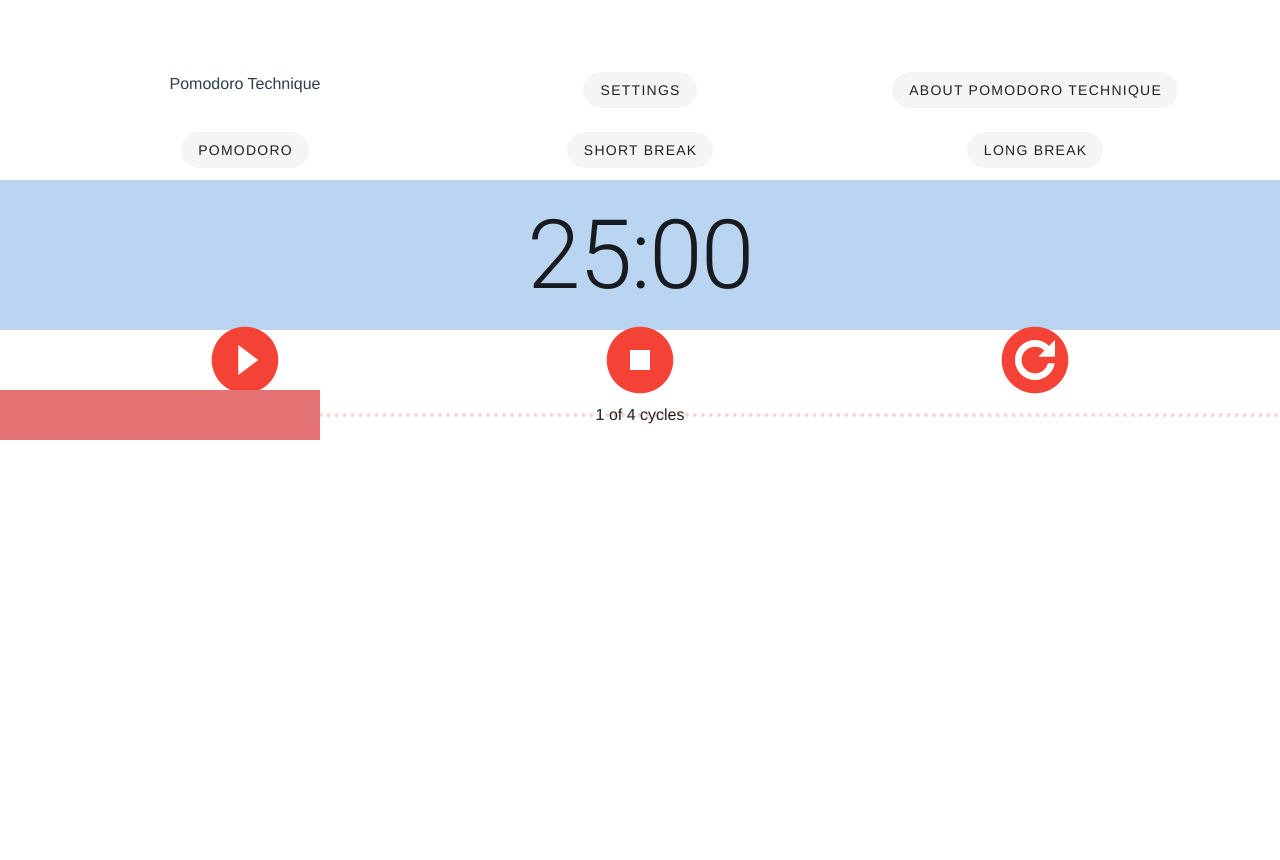
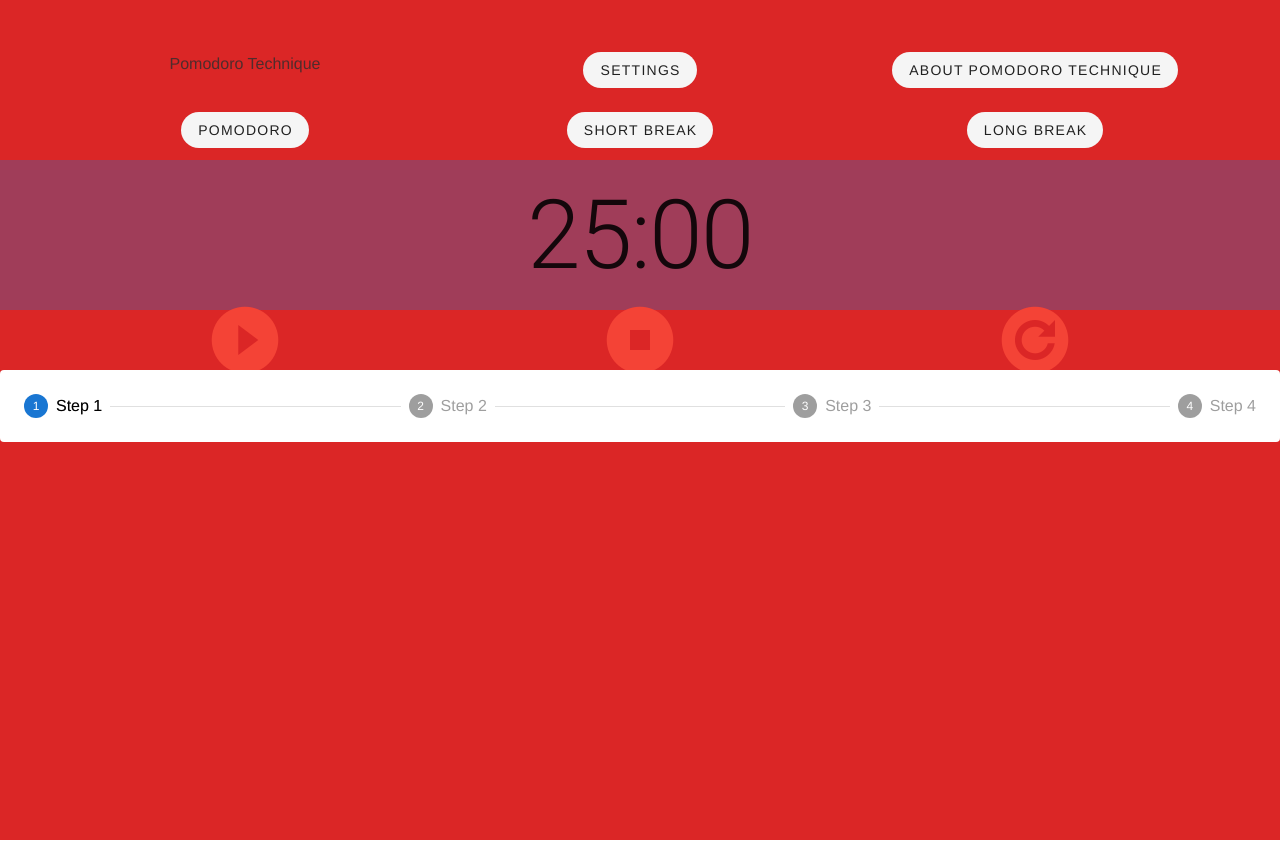
Before and after one commit to ale8jandro/pomodoro-technique, a Vue app: page / in a window 1280 px wide. Built offline with nearby package versions, Linux system fonts and the light colour scheme.

Commit message:
Fix issues and change breaks for steppers

```diff
--- a/src/App.vue
+++ b/src/App.vue
@@ -4,9 +4,7 @@
     <PomodoroButtons />
     <Timer />
     <TimerButtons />
-    <Breaks />
-    <Shortcuts />
-    <TodoList />
+    <Steppers />
   </v-app>
 </template>
 
@@ -15,9 +13,7 @@ import Header from '@/components/Header';
 import PomodoroButtons from '@/components/PomodoroButtons';
 import Timer from '@/components/Timer';
 import TimerButtons from '@/components/TimerButtons';
-import Breaks from '@/components/Breaks';
-import Shortcuts from '@/components/Shortcuts';
-import TodoList from '@/components/TodoList';
+import Steppers from '@/components/Steppers';
 
 export default {
   name: 'App',
@@ -26,9 +22,7 @@ export default {
     PomodoroButtons,
     Timer,
     TimerButtons,
-    Breaks,
-    Shortcuts,
-    TodoList,
+    Steppers,
   },
 }
 </script>
@@ -39,7 +33,8 @@ export default {
     -webkit-font-smoothing: antialiased;
     -moz-osx-font-smoothing: grayscale;
     text-align: center;
-  color: #2c3e50;
-  margin-top: 60px;
+    color: #502c2c;
+    background: #db2626;
+    padding-top: 40px;
   }
 </style>
--- a/src/components/Breaks.vue
+++ /dev/null
@@ -1,23 +0,0 @@
-<template>
-    <v-progress-linear
-      :value="percentage"
-      color="red lighten-2"
-      buffer-value="0"
-      stream
-      height="50"
-    >{{ breaksNumber }} of {{ cycles }} cycles</v-progress-linear>
-</template>
-
-<script>
-import { mapState } from 'vuex';
-
-export default {
-    name: 'Breaks',
-    computed: {
-        ...mapState(['breaksNumber', 'cycles']),
-        percentage() {
-            return (this.breaksNumber/this.cycles) * 100;
-        },
-    },
-}
-</script>
--- a/src/components/CustomizeSettings.vue
+++ b/src/components/CustomizeSettings.vue
@@ -11,6 +11,17 @@
                     <v-spacer></v-spacer>
                     <v-toolbar-items>
                         <v-btn dark text @click="saveSettings">Save</v-btn>
+                        <v-dialog v-model="dialogConfirm" persistent max-width="290">
+                            <v-card>
+                                <v-card-title class="headline">Warning</v-card-title>
+                                <v-card-text>If you change the settings, the timer will be reset to the new parameters</v-card-text>
+                                <v-card-actions>
+                                    <v-spacer></v-spacer>
+                                    <v-btn color="red darken-1" text @click="dialogConfirm = false">Cancel</v-btn>
+                                    <v-btn color="green darken-1" text @click="acceptDialogConfirm">Accept</v-btn>
+                                </v-card-actions>
+                            </v-card>
+                        </v-dialog>
                     </v-toolbar-items>
                 </v-toolbar>
                 <v-list three-line subheader class="text-left">
@@ -70,6 +81,7 @@ export default {
     name: 'CustomizeSettings',
     data: () => ({
         dialog: false,
+        dialogConfirm: false,
         autoStartPomodoroTemporal: true,
         autoStartBreakTemporal: true,
         pomodoroTimeTemporal: 25,
@@ -95,12 +107,17 @@ export default {
             this.cyclesTemporal = this.cycles;
         },
         saveSettings() {
+            this.dialogConfirm = true;
+        },
+        acceptDialogConfirm() {
+            this.dialogConfirm = false;
             this.setPomodoroTime(this.pomodoroTimeTemporal);
             this.setShortBreakTime(this.shortBreakTimeTemporal);
             this.setLongBreakTime(this.longBreakTimeTemporal);
             this.setAutoStartPomodoro(this.autoStartPomodoroTemporal);
             this.setAutoStartBreak(this.autoStartBreakTemporal);
             this.setCycles(this.cyclesTemporal);
+            this.$eventBus.$emit('resetTimer');
             this.dialog = false;
         },
     },
--- a/src/components/Shortcuts.vue
+++ /dev/null
@@ -1,11 +0,0 @@
-<template>
-    <div>
-
-    </div>
-</template>
-
-<script>
-export default {
-    name: 'Shortcuts',
-}
-</script>
--- /dev/null
+++ b/src/components/Steppers.vue
@@ -0,0 +1,36 @@
+<template>
+    <v-stepper class="no-box-shadow" v-model="breaksNumber">
+        <v-stepper-header>
+            <template v-for="cycle in cycles">
+                <v-stepper-step
+                    :key="`${cycle}-step`"
+                    :step="cycle"
+                    :complete="breaksNumber > cycle"
+                    >
+                    Step {{ cycle }}
+                </v-stepper-step>
+                <v-divider
+                    v-if="cycle !== cycles"
+                    :key="`${cycle}-divider`"
+                ></v-divider>
+            </template>
+        </v-stepper-header>
+    </v-stepper>
+</template>
+
+<script>
+import { mapState } from 'vuex';
+
+export default {
+    name: 'Steppers',
+    computed: {
+        ...mapState(['breaksNumber', 'cycles']),
+    },
+}
+</script>
+
+<style>
+    .no-box-shadow {
+        box-shadow: none !important;
+    }
+</style>
--- a/src/components/TimerButtons.vue
+++ b/src/components/TimerButtons.vue
@@ -2,7 +2,7 @@
     <v-container>
         <v-row>
             <v-col>
-                <v-btn icon>
+                <v-btn icon alt="Play Button">
                     <v-icon size="80" color="red" @click="playClick">{{ iconPlay }}</v-icon>
                 </v-btn>
             </v-col>
@@ -58,9 +58,9 @@ export default {
         stopClick() {
             this.resetBreaksNumber();
             this.setTime(this.pomodoroTime);
+            this.setSelectedTime(times.POMODORO_TIME);
         },
         refreshClick() {
-            const actualTime = this.getActualTime();
             this.resetTimer(this.getActualTime());
         },
         nextStage() {
@@ -72,10 +72,10 @@ export default {
             }
         },
         startPomodoroTime() {
-            this.setSelectedTime(times.POMODORO_TIME);
             if (this.selectedTime === times.LONG_BREAK_TIME) {
                 this.stopClick();
             } else {
+                this.setSelectedTime(times.POMODORO_TIME);
                 this.incrementBreaksNumber();
                 this.resetTimer(this.getActualTime());
                 if (this.autoStartPomodoro) {
@@ -115,6 +115,7 @@ export default {
     },
     created() {
         this.$eventBus.$on('setTime', this.setTime);
+        this.$eventBus.$on('resetTimer', this.stopClick);
     },
 }
 </script>
--- a/src/components/TodoList.vue
+++ /dev/null
@@ -1,11 +0,0 @@
-<template>
-    <div>
-
-    </div>
-</template>
-
-<script>
-export default {
-    name: 'TodoList',
-}
-</script>
--- a/src/store/index.js
+++ b/src/store/index.js
@@ -17,13 +17,13 @@ export default new Vuex.Store({
   },
   mutations: {
     setPomodoroTime(state, newTime) {
-      state.pomodoroTime = newTime;
+      state.pomodoroTime = +newTime;
     },
     setShortBreakTime(state, newTime) {
-      state.shortBreakTime = newTime;
+      state.shortBreakTime = +newTime;
     },
     setLongBreakTime(state, newTime) {
-      state.longBreakTime = newTime;
+      state.longBreakTime = +newTime;
     },
     setSelectedTime(state, newSelectedTime) {
       state.selectedTime = newSelectedTime;
@@ -35,7 +35,7 @@ export default new Vuex.Store({
       state.autoStartBreak = newAutoStartBreak;
     },
     setCycles(state, newCycles) {
-      state.cycles = newCycles;
+      state.cycles = +newCycles;
     },
     incrementBreaksNumber(state) {
       state.breaksNumber += 1;
```
Lines whose indentation alone changed are shown as unchanged.
